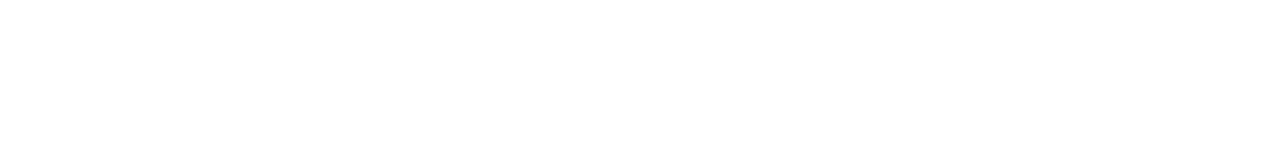
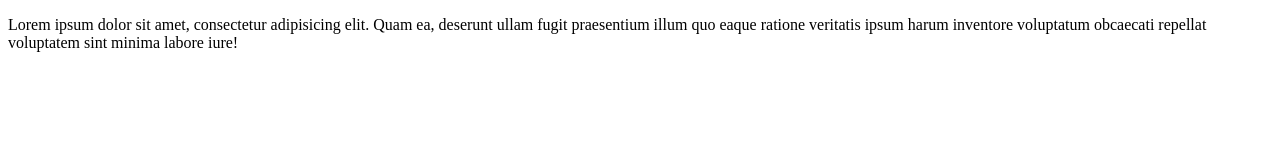
Before and after one commit to Kay-er/Finish, a plain HTML site: page ыьазылз0.html in a window 1280 px wide. Drawn offline with Linux system fonts and the light colour scheme.

Commit message:
проверка 2

```diff
--- a/ыьазылз0.html
+++ b/ыьазылз0.html
@@ -6,6 +6,6 @@
     <title>Document</title>
 </head>
 <body>
-
+   <p>Lorem ipsum dolor sit amet, consectetur adipisicing elit. Quam ea, deserunt ullam fugit praesentium illum quo eaque ratione veritatis ipsum harum inventore voluptatum obcaecati repellat voluptatem sint minima labore iure!</p>
 </body>
 </html>
```
